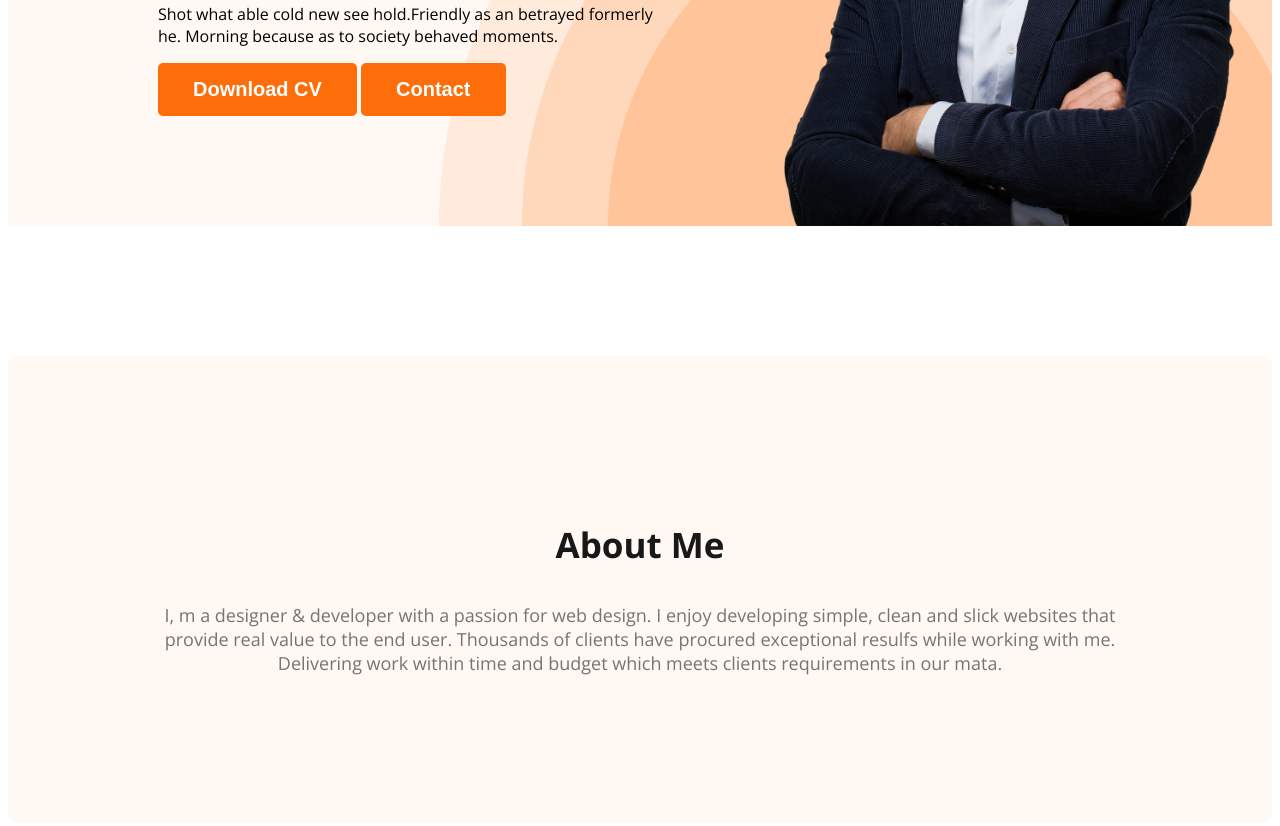
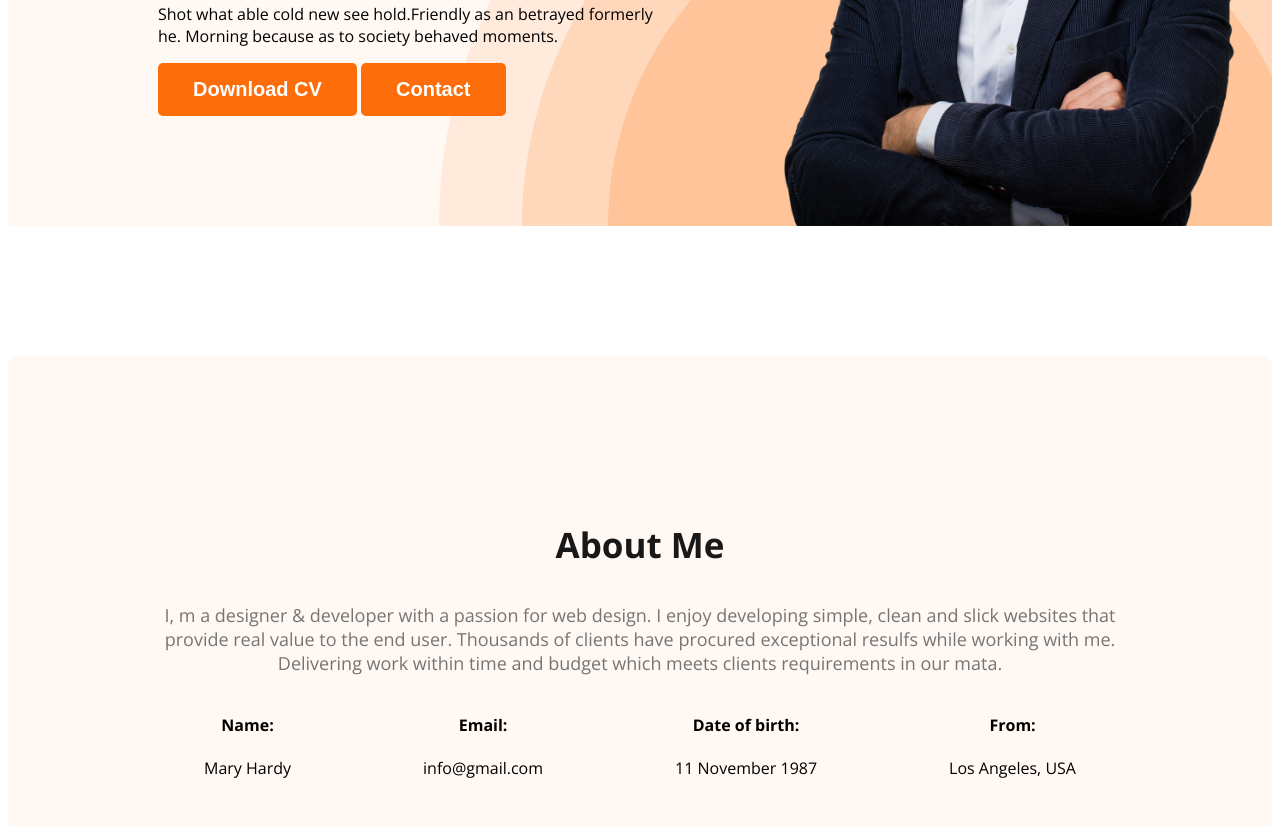
Before and after one commit to mdtapazzul/webdeveloper-portfolio, a plain HTML site: page index.html in a window 1280 px wide. Shown: the part 542-1368 px from the top of the page. Drawn offline with nearby package versions, Linux system fonts and the light colour scheme.

Commit message:
added about information

```diff
--- a/index.html
+++ b/index.html
@@ -34,10 +34,28 @@
         </div>
 
     </header>
-    <main>
         <section class="about">
             <h3 class="section-title">About Me</h3>
             <p class="section-description">I, m a designer & developer with a passion for web design. I enjoy developing simple, clean and slick websites that provide real value to the end user. Thousands of clients have procured exceptional resulfs while working with me. Delivering work within time and budget which meets clients requirements in our mata.</p>
+            <div class="about-info-contanier">
+                <!-- .about-info*4>h4.info-title+p.info-description -->
+                <div class="about-info">
+                    <h4 class="info-title">Name:</h4>
+                    <p class="info-description">Mary Hardy</p>
+                </div>
+                <div class="about-info">
+                    <h4 class="info-title">Email:</h4>
+                    <p class="info-description">info@gmail.com</p>
+                </div>
+                <div class="about-info">
+                    <h4 class="info-title">Date of birth:</h4>
+                    <p class="info-description">11 November 1987</p>
+                </div>
+                <div class="about-info">
+                    <h4 class="info-title">From:</h4>
+                    <p class="info-description">Los Angeles, USA</p>
+                </div>
+            </div>
         </section>
     </main>
     <footer>
--- a/styles/portfolio.css
+++ b/styles/portfolio.css
@@ -92,6 +92,10 @@ nav a {
 
 }
 /* main section styles */
+main{
+    max-width: 1140px;
+    margin: 0 auto;
+}
 
 /* about section styles */
 .about{
@@ -100,3 +104,10 @@ nav a {
     background: #FFF8F3;
     margin: 130px 0;
 }
+.about-info-contanier{
+    display: flex;
+    justify-content: space-around;
+}
+.about-info{
+    text-align: center;
+}
```
